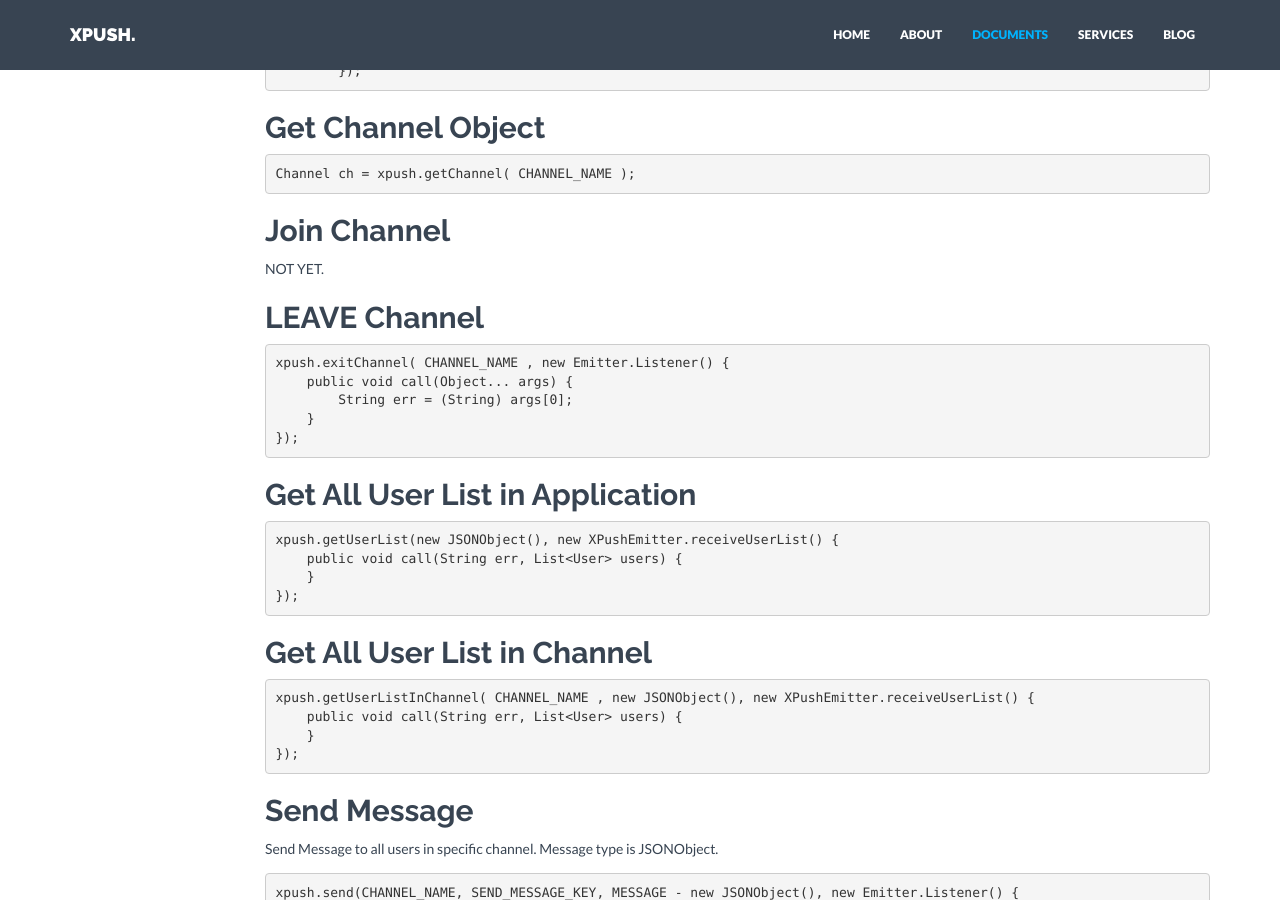
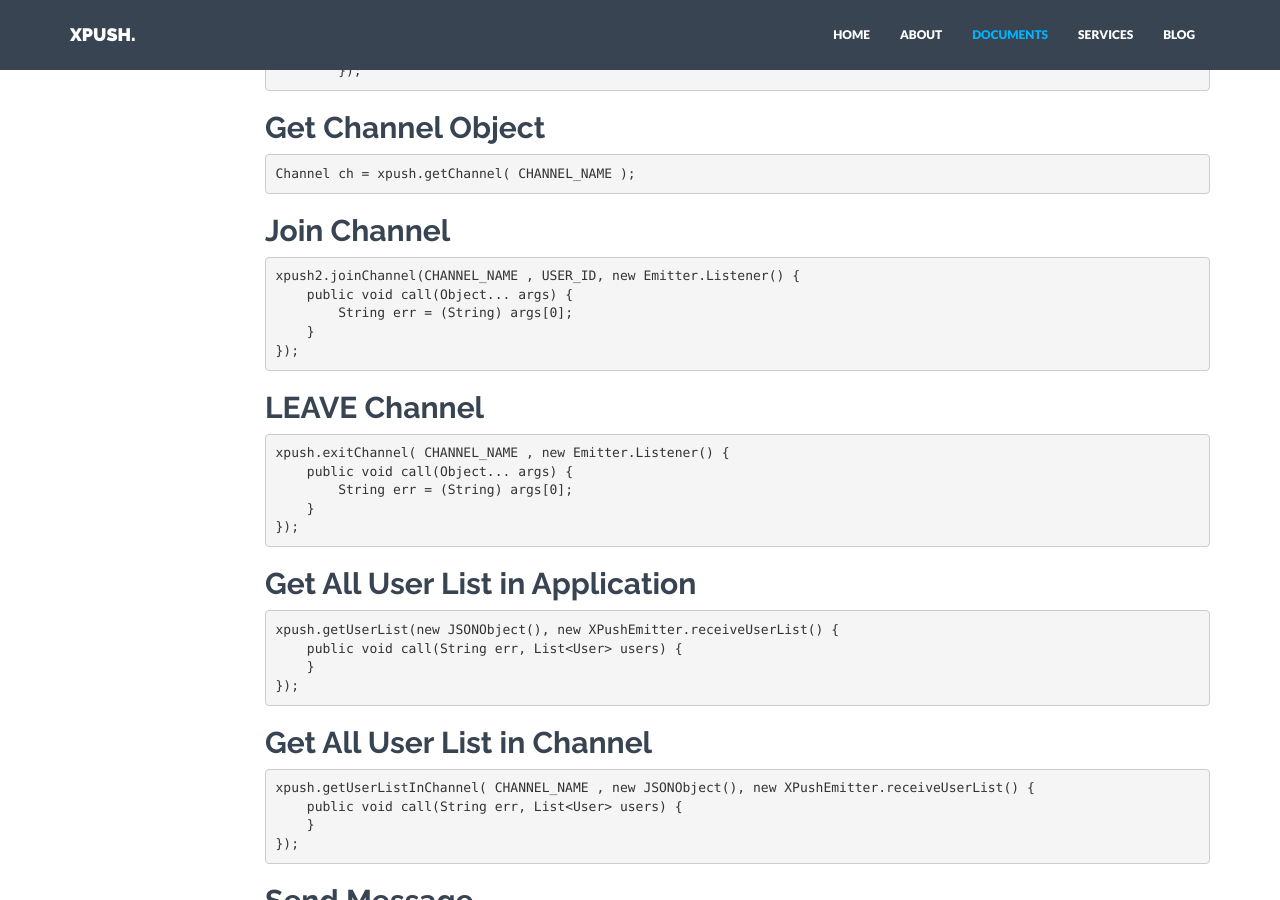
Before and after one commit to xpush/xpush.github.io, a Jekyll site: the page built from doc/library/java/index.md, in a window 1280 px wide and 900 px high, scrolled down 2228 px. Built offline with Jekyll 4.4.1, drawn with Linux system fonts in a browser that asks for light colours.

Commit message:
add java library api document(join channel)

```diff
--- a/doc/library/java/index.md
+++ b/doc/library/java/index.md
@@ -130,7 +130,13 @@ Channel ch = xpush.getChannel( CHANNEL_NAME );
 
 ## Join Channel
 
-NOT YET.
+{% highlight java %}
+xpush2.joinChannel(CHANNEL_NAME , USER_ID, new Emitter.Listener() {
+    public void call(Object... args) {
+        String err = (String) args[0];
+    }
+});
+{% endhighlight %}
 
 ## LEAVE Channel
 
```
